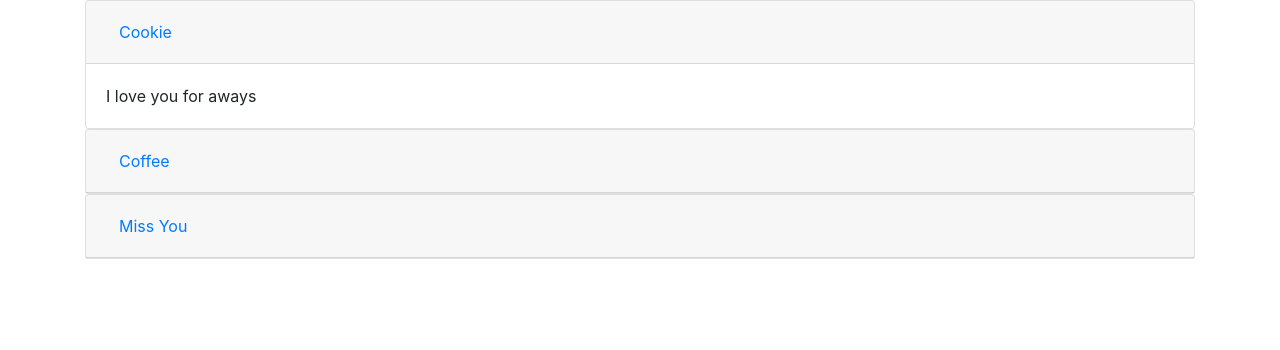
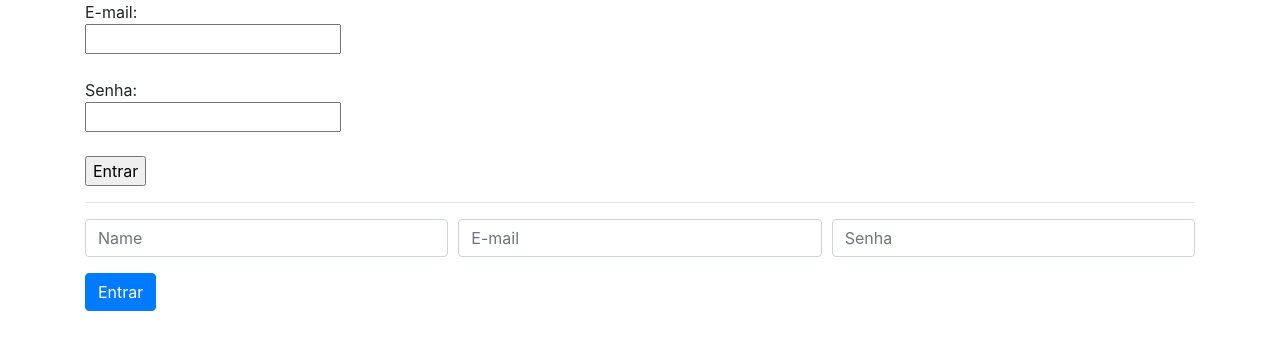
Before and after one commit to johncobain/bweb, a plain HTML site: page bootstrap/modulo_1/index.html in a window 1280 px wide. Drawn offline with Linux system fonts and the light colour scheme.

Commit message:
formulario

```diff
--- a/bootstrap/modulo_1/index.html
+++ b/bootstrap/modulo_1/index.html
@@ -46,9 +46,6 @@
             transition: .5s;
         }
 
-        .card-body{
-            transition: .5s;
-        }
     </style>
 </head>
 <body>
@@ -198,9 +195,7 @@
             I love Cookie
             <img src="./assets/images/WhatsApp Image 2021-12-03 at 11.20.27 PM.jpeg" class="w-100">
         </div> -->
-    </div>
-
-    <div id="accordion">
+            <!-- <div id="accordion">
 
                 <div class="card">
                     <div class="card-header">
@@ -233,6 +228,62 @@
                     </div>
                 </div>
 
+            </div> -->
+            <!-- <div class="dropdown btn-group">
+                <a href="https://www.instagram.com" class="btn btn-primary">Instagram</a>
+
+                <a href="#" class="btn btn-primary dropdown-toggle dropdown-toggle-split" data-toggle="dropdown"></a>
+
+                <div class="dropdown-menu">
+
+                    <a class="dropdown-item" href="https://www.google.com">Google</a>
+                    <a class="dropdown-item" href="https://www.facebook.com">FaceBook</a>
+                    <div class="dropdown-divider"></div>
+                    <a class="dropdown-item" href="https://www.youtube.com">Youtube</a>
+                </div>
+            </div> -->
+        </div>
+
+        <form method="post">
+            E-mail: <br>
+            <input type="email" name="email"><br><br>
+            Senha: <br>
+            <input type="password" name="senh"> <br><br>
+            <input type="submit" value="Entrar">
+        </form>
+
+        <hr>
+
+        <form method="post">
+            <div class="form-row">
+                <div class="col">
+                    <div class="form-group">
+                        <input placeholder="Name" type="name" name="name" class="form-control">
+                    </div>
+                </div>
+                <div class="col">
+                    <div class="form-group">
+                        <input placeholder="E-mail" type="email" name="email" class="form-control">
+                    </div>
+                </div>
+                <div class="col">
+                    <div class="form-group">
+                        <input placeholder="Senha" type="password" name="senha" class="form-control">
+                    </div>
+                </div>
+            </div>
+            <div class="form-row">
+                <div class="col">
+                    <div class="form-group">
+                        <input type="submit" value="Entrar" class="btn btn-primary">
+                    </div>
+                </div>
+            </div>
+
+
+
+        </form>
+
     </div>
 
 
```
Lines whose indentation alone changed are shown as unchanged.
